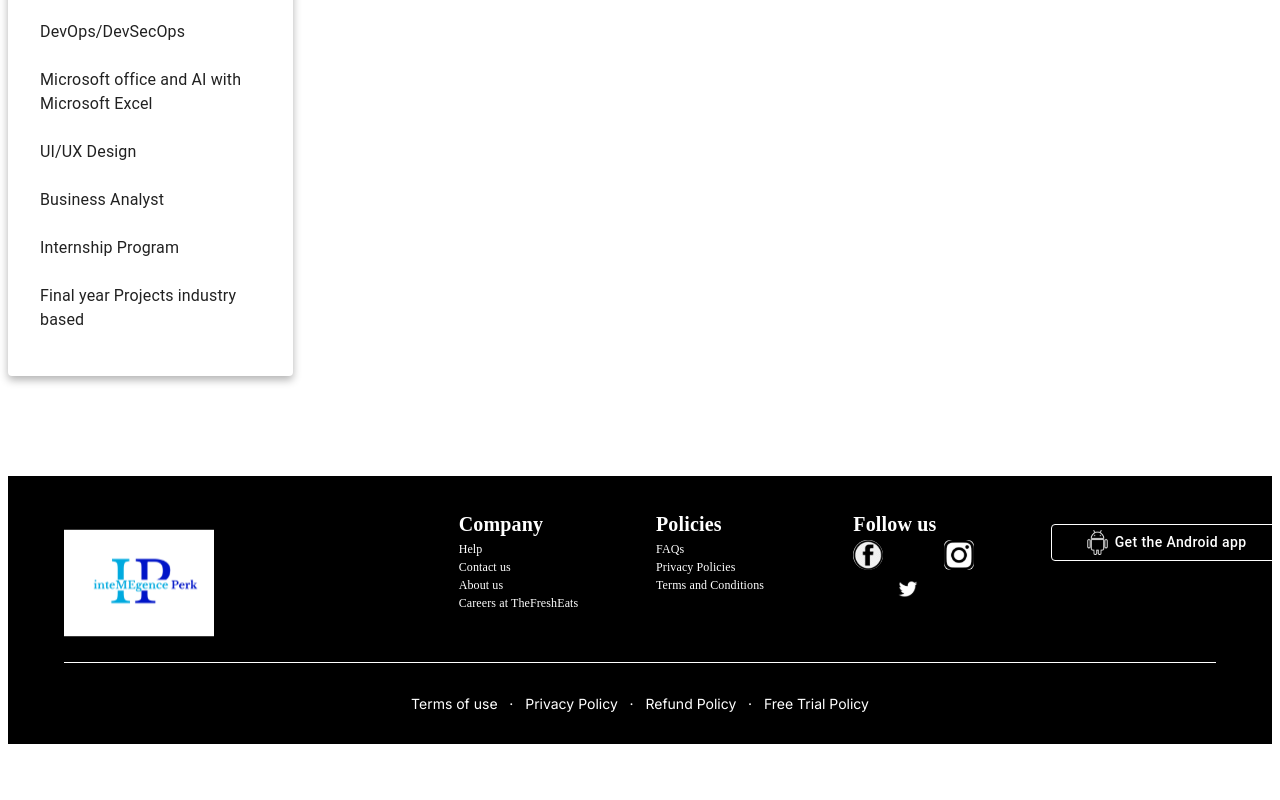
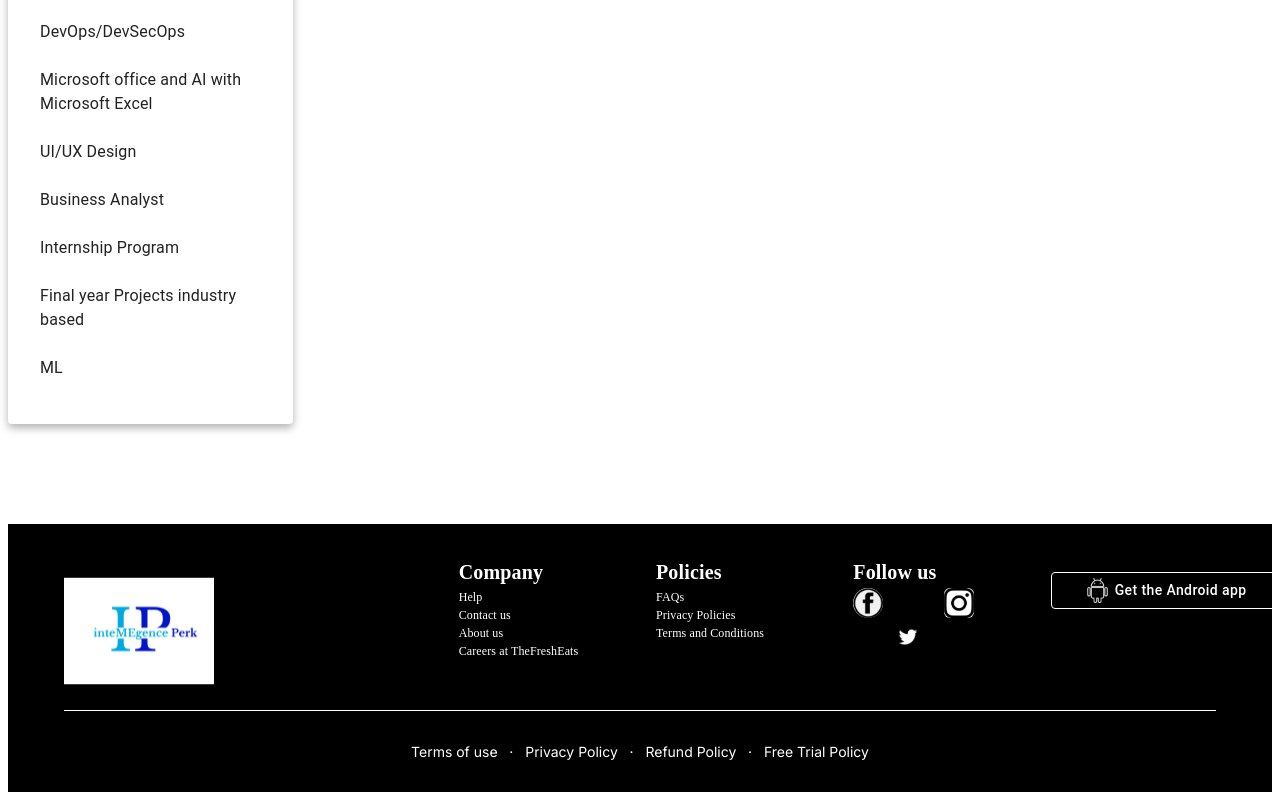
Before and after one commit to Kunalsingh6163/Project_v1, a Next.js app: page /courses in a window 1280 px wide. Shown: the part 597-1397 px from the top of the page. Before the commit the page ends 1349 px from the top, so only its background shows below. Built offline with nearby package versions, Linux system fonts and the light colour scheme.

Commit message:
update ML

```diff
--- a/src/app/component/dashboard/CourseCard.tsx
+++ b/src/app/component/dashboard/CourseCard.tsx
@@ -29,6 +29,7 @@ export default function Courses() {
     "Business Analyst",
     "Internship Program",
     "Final year Projects industry based",
+    "ML"
   ];
 
   const [selectedMainCourse, setSelectedMainCourse] = useState(null);
```
